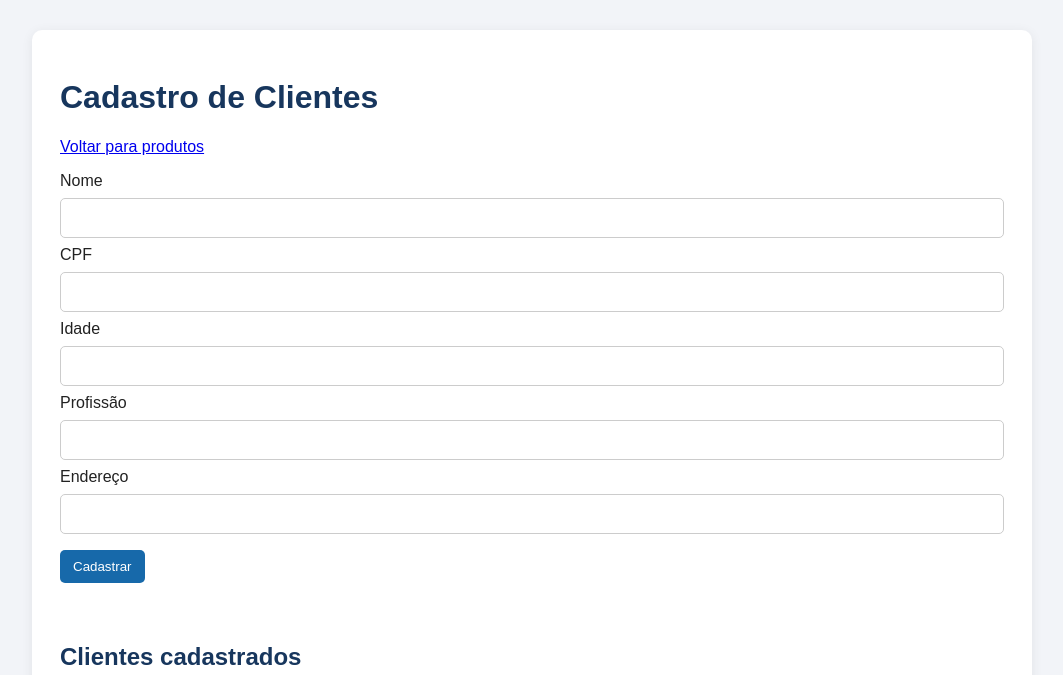
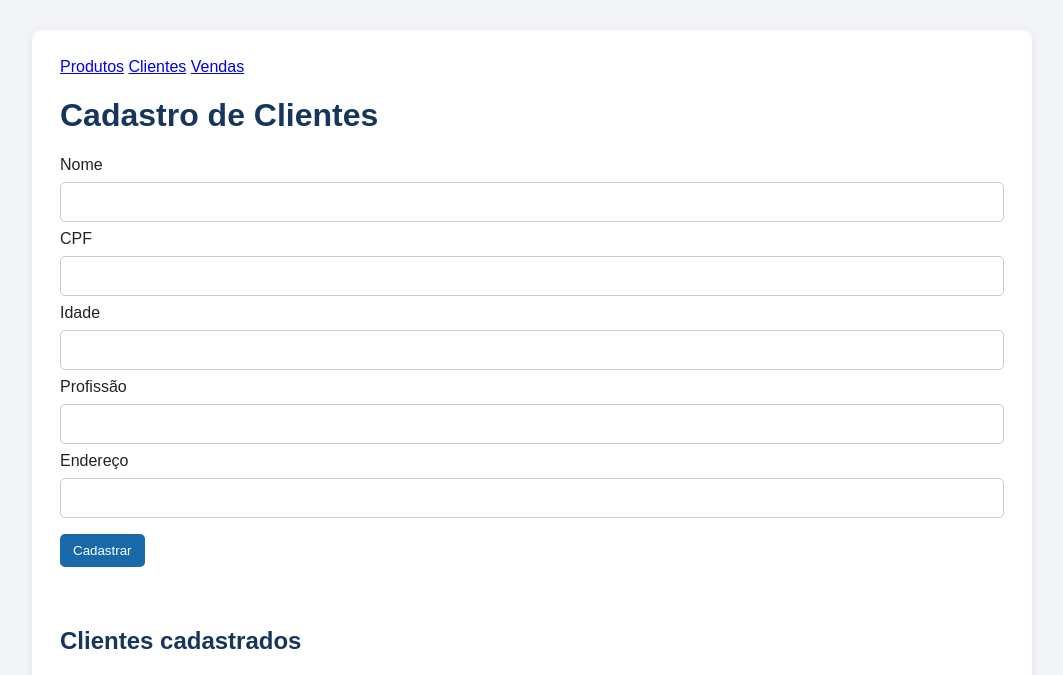
Before and after one commit to mar1aClara/CONUV-2026-backend_e_RDS, a Spring Boot app: page /clientes.html in a window 1280 px wide. Shown: the top 675 px of the page, without its empty margins (108-1171 px from the left). Run offline with Spring Boot 4, Linux system fonts and the light colour scheme; data that the repository does not hold is empty.

Commit message:
Organiza pagina inicial do projeto

```diff
--- a/src/main/resources/static/clientes.html
+++ b/src/main/resources/static/clientes.html
@@ -11,11 +11,14 @@
 
     <main class="container">
 
+        <nav>
+            <a href="index.html">Produtos</a>
+            <a href="clientes.html">Clientes</a>
+            <a href="vendas.html">Vendas</a>
+        </nav>
+
         <h1>Cadastro de Clientes</h1>
 
-        <p>
-            <a href="/">Voltar para produtos</a>
-        </p>
 
         <form id="clienteForm">
 
--- a/src/main/resources/static/vendas.html
+++ b/src/main/resources/static/vendas.html
@@ -10,6 +10,11 @@
 <body>
 
     <div class="container">
+        <nav>
+            <a href="index.html">Produtos</a>
+            <a href="clientes.html">Clientes</a>
+            <a href="vendas.html">Vendas</a>
+        </nav>
         <h1>Cadastro de Vendas</h1>
 
         <form id="formVenda">
```
Also changed, not shown: index_antigo.html (renamed from index.html).
